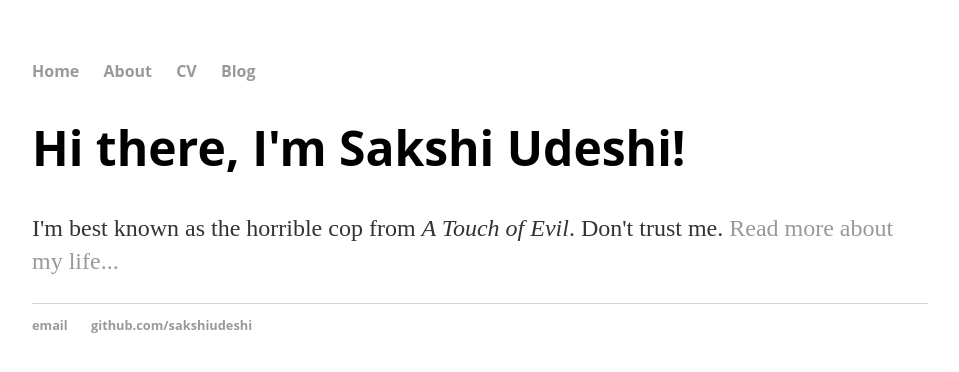
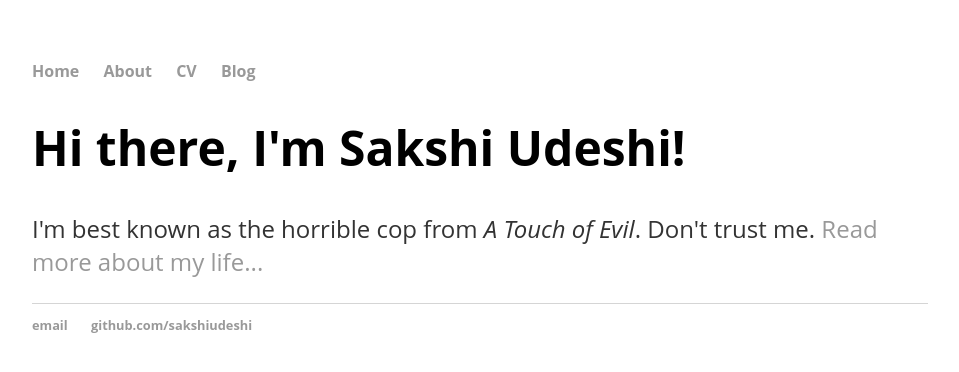
Before and after one commit to sakshiudeshi/sakshiudeshi.github.io, a Jekyll site: the page built from index.html, in a window 1280 px wide. Shown: the top 372 px of the page, without its empty margins (160-1119 px from the left). Built offline with Jekyll 4.4.1, drawn with Linux system fonts in a browser that asks for light colours.

Commit message:
opensans adding

```diff
--- a/css/main.css
+++ b/css/main.css
@@ -5,7 +5,7 @@
 a { text-decoration: none; color: #999; }
 a:hover { text-decoration: underline; }
 
-p, ul { font-size: 1.5em; line-height: 1.4em; color: #333; }
+p, ul { font-size: 1.5em; line-height: 1.4em; color: #333; font-family: 'Open Sans', sans-serif;}
 
 h1, h2, h3, h4 { font-family: 'Open Sans', sans-serif;}
 h1 { font-size: 3em;  }
```
Also changed, not shown: README.md (deleted).
